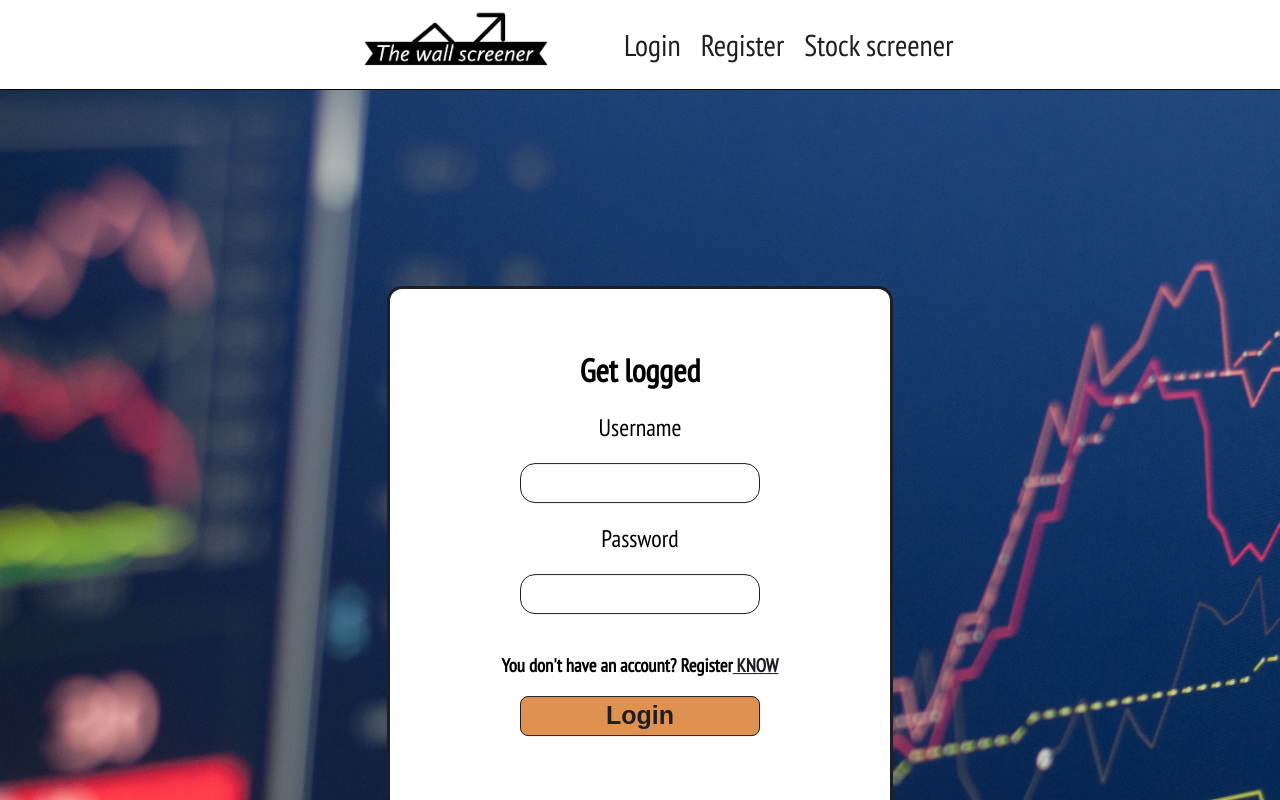
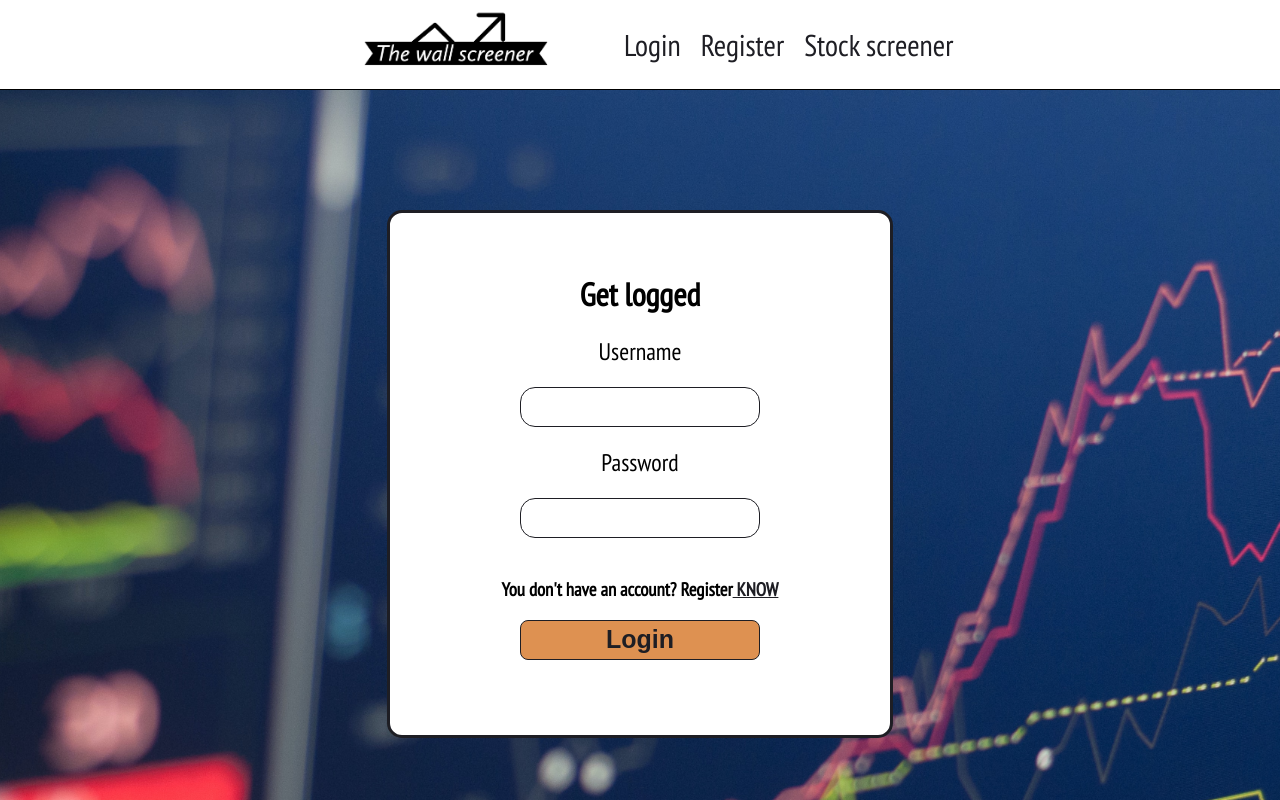
Before and after one commit to juanpablomancera/Stock-screener, a React (Create React App) app: page /login in a window 1280 px wide. Shown: the top 800 px of the page. Built offline with nearby package versions, Linux system fonts and the light colour scheme.

Commit message:
margin problem solved

```diff
--- a/src/ComponentsStyles/forms.css
+++ b/src/ComponentsStyles/forms.css
@@ -15,13 +15,12 @@ label {
     flex-direction: column;
     align-items: center;
     padding: 60px 110px;
-    margin-top: 100px;
     background: white;
     text-align: center;
     position: absolute;
-    top: 30%;
+    top: 10%;
     left: 50%;
-    transform: translate(-50%, -50%);
+    transform: translate(-50%);
     border: 3px solid #1E1E24;
     border-radius: 15px;
 }
```
